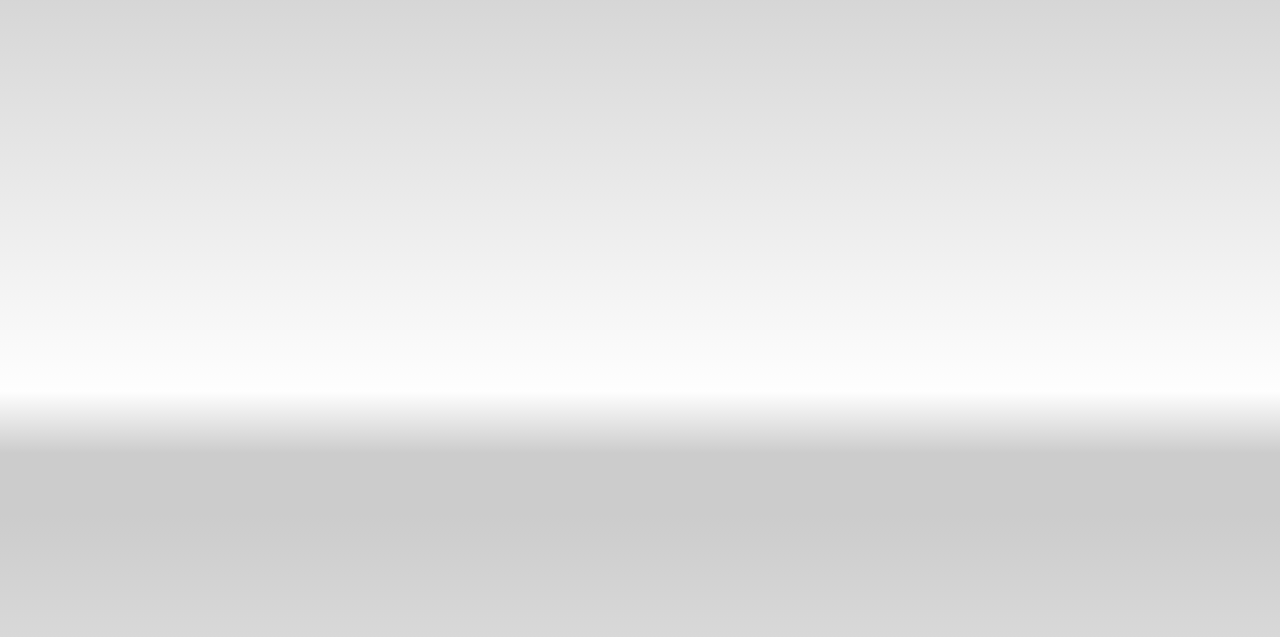
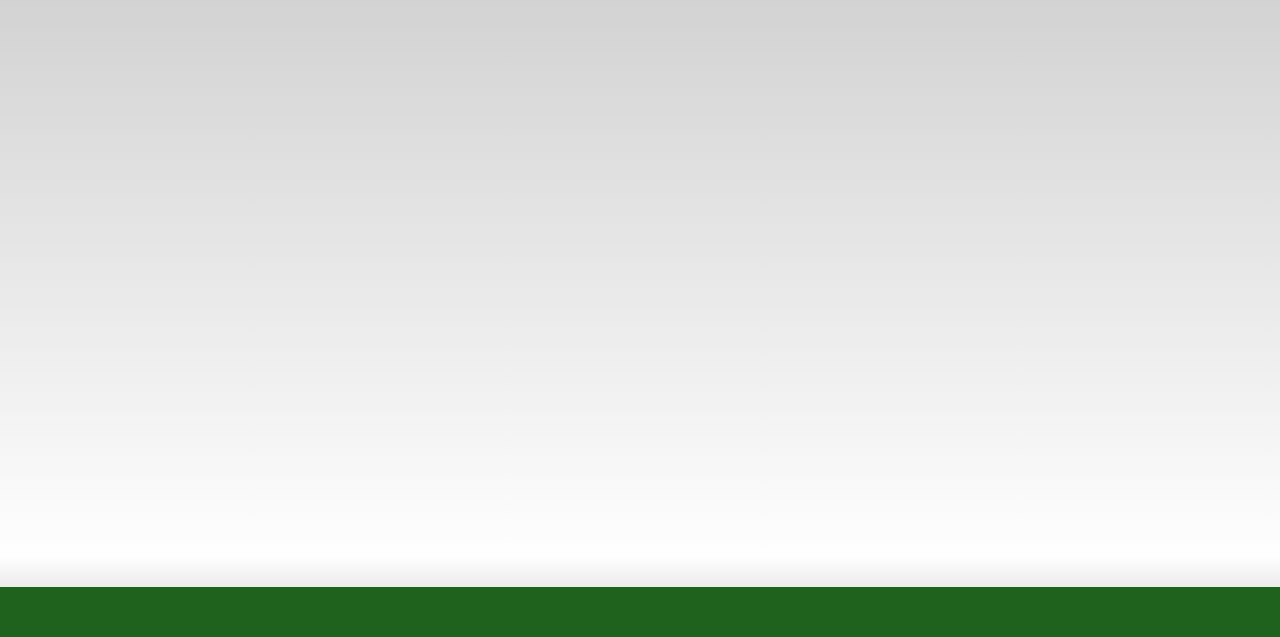
Before and after one commit to dannbecker/easyfin, a website: page index.html in a window 1280 px wide. Shown: the part 163-800 px from the top of the page. Drawn offline with Linux system fonts and the light colour scheme.

Commit message:
Referenciado css

```diff
--- a/index.html
+++ b/index.html
@@ -2,8 +2,8 @@
 
 <head>
       <meta name="viewport" content="width=device-width, initial-scale=1.0">
-      <link rel="stylesheet" href="..\GitHub\easyfin\css\reset.css">
-      <link rel="stylesheet" href="..\GitHub\easyfin\css\padrao.css">
+      <link rel="stylesheet" href="css\reset.css">
+      <link rel="stylesheet" href="css\padrao.css">
       <link rel="stylesheet" href="css\styles.css">
       <link rel="preconnect" href="https://fonts.gstatic.com">
 
```
